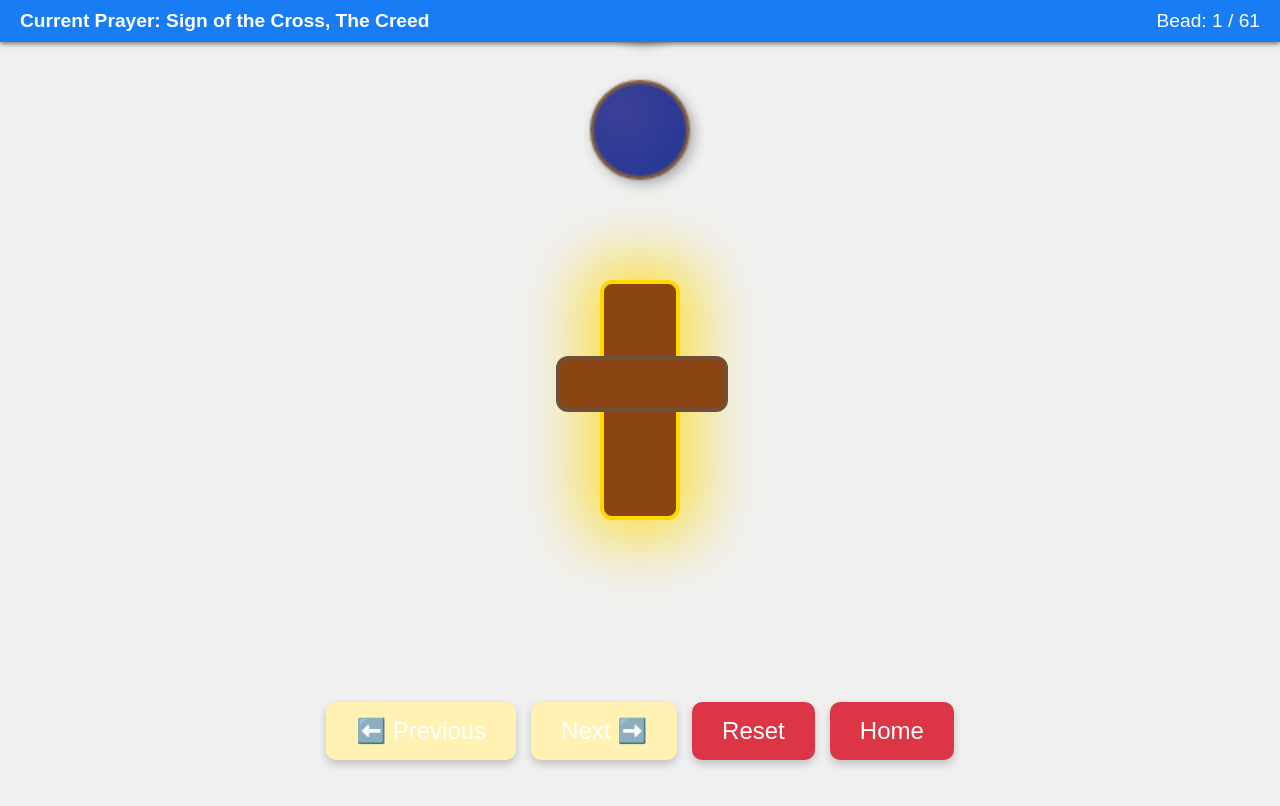
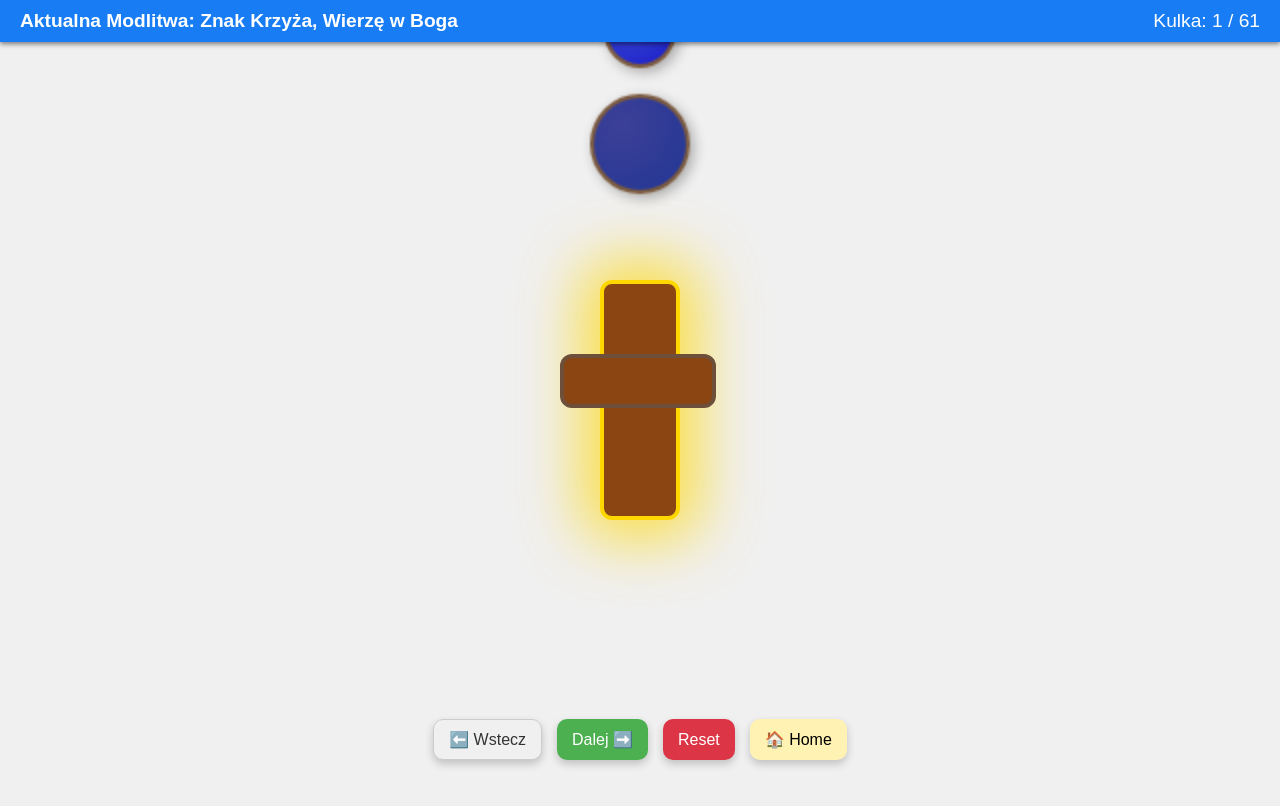
Before and after one commit to SamproCompany/rosary-online, a plain HTML site: page blue.html in a window 1280 px wide. Drawn offline with Linux system fonts and the light colour scheme.

Commit message:
Update blue.html

```diff
--- a/blue.html
+++ b/blue.html
@@ -1,8 +1,9 @@
 <!DOCTYPE html>
-<html lang="en">
+<html lang="pl">
 <head>
 <meta charset="UTF-8" />
-<meta name="viewport" content="width=device-width, initial-scale=1.0" />
+<meta name="viewport" content="width=device-width, initial-scale=1.0, maximum-scale=1.0, user-scalable=no" />
+<title>Różaniec (Responsywny)</title>
 
 <style>
 /* --- Basic Styles --- */
@@ -23,15 +24,15 @@ min-height: 100vh;
 background-color: #f0f0f0;
 color: #333;
 padding-top: 50px;
-overflow: hidden;
-user-select: none; /* Prevent accidental text selection */
+/* overflow: hidden; - Opcjonalnie, jeśli chcesz ukryć pasek przewijania przy zoomie */
+user-select: none;
 }
 h1 {
 color: #333;
 font-size: 2rem;
 margin-bottom: 20px;
 }
-/* --- Status Bar (NEW SECTION) --- */
+/* --- Status Bar --- */
 #status-bar {
 position: fixed;
 top: 0;
@@ -50,19 +51,21 @@ box-shadow: 0 2px 5px rgba(0,0,0,0.5);
 
 #prayer-name {
 font-weight: bold;
-color: white
+color: white;
 }
 
-/* --- Main Container --- */
+/* --- Main Container (Responsywny!) --- */
 .rosary-container {
+/* Używamy jednostek widoku (Viewport Width/Height) */
 position: absolute;
-width: 800px;
-height: 1200px;
+width: 90vmin; /* Używamy mniejszej z wartości viewportu (vh lub vw) */
+height: calc(1.5 * 90vmin); /* Proporcja 800:1200 to 1:1.5 */
 transition: transform 0.3s cubic-bezier(0.65, 0.05, 0.36, 1);
 top: 50%;
 left: 50%;
 transform: translate(-50%, -50%);
 will-change: transform;
+z-index: 100;
 }
 
 /* --- Loop (Circle) --- */
@@ -71,21 +74,21 @@ position: absolute;
 top: 0;
 left: 50%;
 transform: translateX(-50%);
-width: 760px;
-height: 760px;
+width: 95%; /* 760px / 800px = 95% */
+height: 63.33%; /* 760px / 1200px = 63.33% */
 border-radius: 50%;
 }
 
-/* --- Pendant (Bottom part) --- */
+/* --- Pendant (Lower part) --- */
 .pendant {
 position: absolute;
-top: 740px;
+top: 61.66%; /* 740px / 1200px = 61.66% */
 left: 50%;
 transform: translateX(-50%);
 display: flex;
 flex-direction: column;
 align-items: center;
-gap: 20px;
+gap: 1.66vmin; /* Względna wartość gap */
 z-index: 5;
 }
 
@@ -110,40 +113,42 @@ position: static;
 transform: none !important;
 }
 
+/* Używamy Vmin dla koralików, aby ich rozmiar był stały wizualnie */
 .bead.small {
-width: 36px;
-height: 36px;
+width: 4.5vmin; /* 36px/800px * 90vmin (approx) */
+height: 4.5vmin;
 background: radial-gradient(circle at 30% 30%, #394cd4, #1c1cc8);
 }
 
 .bead.large {
-width: 50px;
-height: 50px;
+width: 6.25vmin; /* 50px/800px * 90vmin (approx) */
+height: 6.25vmin;
 background: radial-gradient(circle at 30% 30%, #3d4097, #223795);
 }
 
 /* --- Cross --- */
 .cross {
-width: 40px;
-height: 120px;
+width: 5vmin; /* 40px */
+height: 15vmin; /* 120px */
 background-color: #8B4513;
 position: relative;
 border-radius: 6px;
 cursor: pointer;
 transition: all 0.2s ease-in-out;
-margin-top: 30px;
+margin-top: 3.75vmin; /* 30px */
 box-shadow: 4px 4px 10px rgba(0,0,0,0.4);
 transform: none !important;
 border: 2px solid #6d4f3a;
+will-change: transform, box-shadow;
 }
 
 .cross::before {
 content: '';
 position: absolute;
-top: 36px;
-left: -24px;
-width: 82px;
-height: 24px;
+top: 30%; /* 36px / 120px */
+left: -60%; /* -24px / 40px */
+width: 205%; /* 82px / 40px */
+height: 20%; /* 24px / 120px */
 background-color: #8B4513;
 border-radius: 6px;
 border: 2px solid #6d4f3a;
@@ -160,50 +165,46 @@ box-shadow: 0 0 30px 10px rgba(255, 215, 0, 0.7);
 border-color: #ffd700;
 }
 
-/* --- Buttons (NEW SECTION) --- */
+/* --- Buttons --- */
 .controls {
 position: fixed;
 bottom: 40px;
 z-index: 200;
 display: flex;
 gap: 15px;
+/* Poprawione centrowanie na urządzeniach mobilnych */
+left: 50%;
+transform: translateX(-50%);
+width: 90%; /* Lepiej wygląda na małych ekranach */
+justify-content: center;
 }
 
 .control-button {
-font-size: 1.5rem;
-padding: 15px 30px;
+font-size: 1rem; /* Mniejszy font na mniejszych ekranach */
+padding: 10px 15px;
 background-color: #fff2b3;
-color: white;
+color: black;
 border: none;
 border-radius: 10px;
 cursor: pointer;
 box-shadow: 0 4px 8px rgba(0,0,0,0.2);
 transition: background-color 0.15s;
+white-space: nowrap;
+}
+/* Uproszczone style przycisków */
+#next-bead { background-color: #4CAF50; color: white; }
+#next-bead:hover { background-color: #45a049; }
+#prev-bead { background-color: #f0f0f0; color: #333; border: 1px solid #ccc; }
+#prev-bead:hover { background-color: #e0e0e0; }
+#reset-bead { background-color: #dc3545; color: white; }
+#reset-bead:hover { background-color: #c82333; }
+
+@media (max-width: 600px) {
+  .controls {
+    bottom: 20px;
+  }
 }
 
-.control-button:hover {
-background-color: #fff2b3;
-}
-#prev-bead {
-background-color: #fff2b3;
-}
-#prev-bead:hover {
-background-color: #fff2b3;
-}
-#reset-bead {
-background-color: #dc3545;
-}
-#reset-bead:hover {
-background-color: #c82333;
-}
-@media (max-width: 600px) {
-  .controls{
-    margin-left: 50vw;
-  }
-  .rosary-container{
-    margin-left: 35vw;
-  }
-}
 </style>
 </head>
 <body>
@@ -213,19 +214,16 @@ background-color: #c82333;
 </div>
 
 
-
 <div class="rosary-container" id="rosary-container">
-<div class="loop" id="loop-container">
-</div>
-<div class="pendant" id="pendant-container">
-</div>
+<div class="loop" id="loop-container"></div>
+<div class="pendant" id="pendant-container"></div>
 </div>
 
 <div class="controls">
-<button id="prev-bead" class="control-button">⬅️ Previous</button>
-<button id="next-bead" class="control-button">Next ➡️</button>
+<button id="prev-bead" class="control-button">⬅️ Wstecz</button>
+<button id="next-bead" class="control-button">Dalej ➡️</button>
 <button id="reset-bead" class="control-button">Reset</button>
-<button id="reset-bead" class="control-button" onclick="location.replace('index.html')">Home</button>
+<button class="control-button" onclick="location.replace('index.html')">🏠 Home</button>
 </div>
 
 <script>
@@ -236,13 +234,35 @@ const rosaryContainer = document.getElementById('rosary-container');
 const loopContainer = document.getElementById('loop-container');
 const pendantContainer = document.getElementById('pendant-container');
 const nextButton = document.getElementById('next-bead');
-const prevButton = document.getElementById('prev-bead'); // NEW FUNCTION
-const resetButton = document.getElementById('reset-bead'); // NEW FUNCTION
-const prayerNameEl = document.getElementById('prayer-name'); // NEW FUNCTION
-const counterEl = document.getElementById('counter'); // NEW FUNCTION
+const prevButton = document.getElementById('prev-bead');
+const resetButton = document.getElementById('reset-bead');
+const prayerNameEl = document.getElementById('prayer-name');
+const counterEl = document.getElementById('counter');
 const beadPositions = new Array(61);
 
-// --- SEQUENCE AND PRAYER NAMES DECLARATION (NEW FUNCTION) ---
+// --- STAŁE WZGLĘDNE (RELATYWNE) DLA POZYCJONOWANIA ---
+// Definicja geometrii różańca w skali 1:1, bazując na Twoich oryginalnych 800x1200px
+const ROSARY_WIDTH_BASE = 800;
+const ROSARY_HEIGHT_BASE = 1200;
+const RADIUS_INNER_BASE = 340;
+const LOOP_CENTER_X_BASE = 400;
+const LOOP_CENTER_Y_BASE = 380;
+const PENDANT_TOP_OFFSET_BASE = 740;
+const PENDANT_X_CENTER_BASE = 400;
+
+const BEAD_SIZE_SMALL_BASE = 36;
+const BEAD_SIZE_LARGE_BASE = 50;
+
+
+// --- DYNAMICZNE OBLICZANIE SKALI ---
+function calculateScaleFactor() {
+    // Oblicza, o ile razy rosaryContainer jest mniejszy niż baza
+    const currentContainerWidth = rosaryContainer.offsetWidth;
+    // Współczynnik skalowania: bieżący rozmiar / rozmiar bazowy
+    return currentContainerWidth / ROSARY_WIDTH_BASE;
+}
+
+// --- GENEROWANIE RÓŻAŃCA (RESPONSYWNE) ---
 const initialPendantSequence = ['large', 'small', 'small', 'small', 'large'];
 const loopSequence = [];
 for (let i = 0; i < 5; i++) {
@@ -253,31 +273,37 @@ loopSequence.push('small');
 }
 const totalBeads = 61;
 let currentBeadIndex = 0;
-// Prayer sequence for each of the 61 points (index 0 to 60)
+
+// Sekwencja modlitw (pozostaje niezmieniona)
 const prayerSequenceNames = [
-"Sign of the Cross, The Creed", // Index 0: Cross
-"Our Father (Intro)", // Index 1: First large bead of the pendant
-"Hail Mary (1/3)", // Index 2
-"Hail Mary (2/3)", // Index 3
-"Hail Mary (3/3)", // Index 4
-"Glory Be / Our Father (Mystery 1)", // Index 5: Second large bead of the pendant (Transition to loop)
-// Loop (5 Decades)
+    "Znak Krzyża, Wierzę w Boga",
+    "Ojcze Nasz (Wstęp)",
+    "Zdrowaś Maryjo (1/3)",
+    "Zdrowaś Maryjo (2/3)",
+    "Zdrowaś Maryjo (3/3)",
+    "Chwała Ojcu / Ojcze Nasz (Tajemnica 1)",
     ...Array.from({length: 5}, (_, i) => [
-`Our Father (Mystery ${i+1})`, // Large bead
-...Array(10).fill(`Hail Mary (Decade ${i+1})`), // 10 small beads
-]).flat().slice(0, 55) // Total 55 beads
+        `Ojcze Nasz (Tajemnica ${i+1})`,
+        ...Array(10).fill(`Zdrowaś Maryjo (Dziesiątka ${i+1})`),
+    ]).flat().slice(0, 55)
 ];
 
-// --- GENERATION OF THE ROSARY (Scale 2x) ---
-const scaleMultiplier = 2;
-const radius = 180 * scaleMultiplier;
-const centerX = 190 * scaleMultiplier;
-const centerY = 190 * scaleMultiplier;
+
+function generateRosary() {
+    // Wyczyść kontenery przed generacją
+    loopContainer.innerHTML = '';
+    pendantContainer.innerHTML = '';
+
+    // Oblicz skalę tylko raz na początku lub po resize
+    const scale = calculateScaleFactor();
+    const radius = RADIUS_INNER_BASE * scale;
+    const centerX = LOOP_CENTER_X_BASE * scale;
+    const centerY = LOOP_CENTER_Y_BASE * scale;
     const angleIncrement = (2 * Math.PI) / loopSequence.length;
-const pendantTopOffset = 740;
-const pendantXCenter = 400;
+    const pendantTopOffset = PENDANT_TOP_OFFSET_BASE * scale;
+    const pendantXCenter = PENDANT_X_CENTER_BASE * scale;
 
-// 1. Generating the loop (Prayer indices 6 to 60)
+    // 1. Generowanie pętli (Indeksy modlitwy 6 do 60)
     loopSequence.forEach((type, index) => {
         const bead = document.createElement('div');
         bead.className = `bead ${type}`;
@@ -290,20 +316,20 @@ const finalAngle = startAngle + (index * angleIncrement);
         const x = centerX + radius * Math.cos(finalAngle);
         const y = centerY + radius * Math.sin(finalAngle);
 
+        // Pozycje są teraz w jednostkach PX WZGLĘDEM responsywnego rosaryContainer
         bead.style.left = `${x}px`;
         bead.style.top = `${y}px`;
         loopContainer.appendChild(bead);
         beadPositions[prayerIndex] = { x: x, y: y };
     });
 
-// 2. Generating the pendant and Cross (Prayer indices 0 to 5)
+    // 2. Generowanie wisiora i Krzyża (Indeksy modlitwy 0 do 5)
     const crossElement = document.createElement('div');
     crossElement.className = 'cross';
     crossElement.dataset.index = 0;
     pendantContainer.appendChild(crossElement);
 
     const physicalPendantBeads = [...initialPendantSequence].reverse();
-const pendantElements = [];
 
     physicalPendantBeads.forEach((type, index) => {
         const bead = document.createElement('div');
@@ -311,32 +337,38 @@ bead.className = `bead ${type}`;
         const prayerIndex = physicalPendantBeads.length - index;
         bead.dataset.index = prayerIndex;
         pendantContainer.insertBefore(bead, crossElement);
-pendantElements.push({element: bead, index: prayerIndex, size: type === 'large' ? 50 : 36});
-});
-pendantElements.reverse();
-// Pendant positions
-pendantElements.forEach(item => {
-const beadY = item.element.offsetTop;
-beadPositions[item.index] = {
-x: pendantXCenter,
-y: pendantTopOffset + beadY + (item.size / 2)
-};
     });
 
-// Cross (Index 0)
+    // Obliczenie pozycji koralików wisiora (po dodaniu do DOM)
+    const beadsInPendant = pendantContainer.querySelectorAll('.bead');
+    let currentPendantIndex = 5;
+    beadsInPendant.forEach(beadEl => {
+        const beadY = beadEl.offsetTop;
+        beadPositions[currentPendantIndex] = {
+            x: pendantXCenter,
+            y: pendantTopOffset + beadY + (beadEl.offsetHeight / 2)
+        };
+        currentPendantIndex--;
+    });
+
+    // Krzyż (Index 0)
     const crossY = crossElement.offsetTop;
-const crossHeight = 120;
     beadPositions[0] = {
         x: pendantXCenter,
-y: pendantTopOffset + crossY + (crossHeight / 2)
+        y: pendantTopOffset + crossY + (crossElement.offsetHeight / 2)
     };
-// --- INTERACTION, ZOOM, AND STATUS LOGIC ---
+
+    // Upewnij się, że pierwszy element jest podświetlony po wygenerowaniu
+    highlightAndZoom(currentBeadIndex);
+}
+
+// --- INTERACTION, ZOOM, AND STATUS ---
 
 function updateStatus(index) {
-// Update the status bar (NEW FUNCTION)
+ // Update status bar
  const prayerName = prayerSequenceNames[index];
-prayerNameEl.textContent = `Current Prayer: ${prayerName}`;
-counterEl.textContent = `Bead: ${index + 1} / ${totalBeads}`;
+ prayerNameEl.textContent = `Aktualna Modlitwa: ${prayerName}`;
+ counterEl.textContent = `Kulka: ${index + 1} / ${totalBeads}`;
 }
 
 function zoomToActiveBead(index) {
@@ -344,13 +376,21 @@ const viewScaleFactor = 2.0;
     const activePosition = beadPositions[index];
     if (!activePosition) return;
 
+    // Pobierz rzeczywisty rozmiar kontenera
+    const containerWidth = rosaryContainer.offsetWidth;
+    const containerHeight = rosaryContainer.offsetHeight;
+
     const targetX = activePosition.x;
     const targetY = activePosition.y;
-const containerCenterX = rosaryContainer.offsetWidth / 2;
-const containerCenterY = rosaryContainer.offsetHeight / 2;
+
+    const containerCenterX = containerWidth / 2;
+    const containerCenterY = containerHeight / 2;
+
+    // Oblicz translację, aby aktywny koralik był w centrum widoku
     const finalTranslateX = (containerCenterX - targetX) * viewScaleFactor;
     const finalTranslateY = (containerCenterY - targetY) * viewScaleFactor;
 
+    // Zastosuj przekształcenie (zoom i przesunięcie)
     rosaryContainer.style.transform = `
     translate(-50%, -50%)
     translate(${finalTranslateX}px, ${finalTranslateY}px)
@@ -368,9 +408,10 @@ const newActive = document.querySelector(`[data-index="${index}"]`);
     if (newActive) {
         newActive.classList.add('active');
         zoomToActiveBead(index);
-updateStatus(index); // NEW FUNCTION
+        updateStatus(index);
     }
 }
+
 function move(direction) {
     if (direction === 'next') {
         currentBeadIndex = (currentBeadIndex + 1) % totalBeads;
@@ -383,30 +424,28 @@ highlightAndZoom(currentBeadIndex);
 }
 
 // --- EVENT HANDLERS ---
-// Buttons (NEW BUTTONS)
 nextButton.addEventListener('click', () => move('next'));
 prevButton.addEventListener('click', () => move('prev'));
 resetButton.addEventListener('click', () => move('reset'));
 
-// Keyboard control (NEW FUNCTION)
+// Keyboard controls
 document.addEventListener('keydown', (event) => {
     if (event.key === 'ArrowRight' || event.key === ' ') {
-// Space or Right Arrow -> Next
-event.preventDefault(); // Prevent page scrolling with space
+        event.preventDefault();
         move('next');
     } else if (event.key === 'ArrowLeft') {
-// Left Arrow -> Previous
         move('prev');
     } else if (event.key === 'Escape') {
-// ESC -> Reset
         move('reset');
     }
 });
 
-// Initialization
-highlightAndZoom(0);
+// Initializacja
+generateRosary();
 
+// Zdarzenie 'resize' musi wywołać ponowne wygenerowanie i wyśrodkowanie
 window.addEventListener('resize', () => {
+    generateRosary();
     highlightAndZoom(currentBeadIndex);
 });
 
```
Lines whose indentation alone changed are shown as unchanged.
